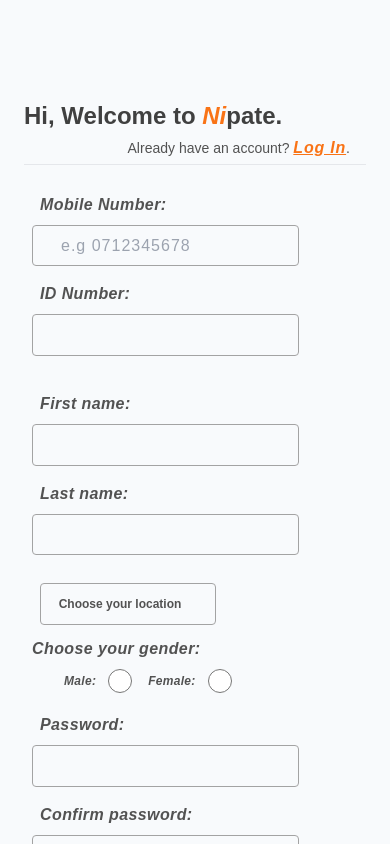
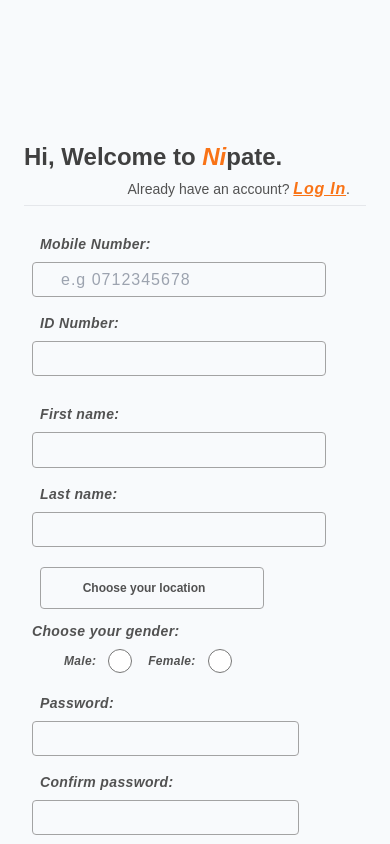
Before and after one commit to Amos-Ditto/NipateWebapp, a Nuxt app: page /auth/register in a window 390 px wide. Built offline with nearby package versions, Linux system fonts and the light colour scheme.

Commit message:
🔄 redo/undo custom views

```diff
--- a/components/context/RequestCard.vue
+++ b/components/context/RequestCard.vue
@@ -13,6 +13,6 @@
 </template>
 <style scoped>
 .card {
-    transition: scale 200ms ease;
+    transition: transform 200ms ease;
 }
 </style>
--- a/components/designs/MobileSideBar.vue
+++ b/components/designs/MobileSideBar.vue
@@ -51,7 +51,7 @@ ul li a::before {
     @apply hover:text-orange-500 rounded;
 }
 .authbtns button:nth-child(2) {
-    @apply border-blue-800 border;
+    @apply border-blue-800 border hover:border-orange-500;
 }
 .authbtns button a {
     @apply w-full h-full;
--- a/components/utils/HumberBtn.vue
+++ b/components/utils/HumberBtn.vue
@@ -32,6 +32,7 @@ const onOpen = ():void => {
 .menubtn::before , .menubtn::after {
     content: '';
     @apply absolute w-[80%] h-[3.1px] bg-neutral-500 rounded;
+    transition: transform 300ms ease;
 }
 .menubtn::before {
     @apply -translate-y-[9px];
--- a/pages/auth/register.vue
+++ b/pages/auth/register.vue
@@ -17,6 +17,7 @@ const loading = ref<boolean>(false);
 const fetcherror = ref<boolean>(false);
 const catcherror = ref<boolean>(false);
 
+const check_no_validity = ref<boolean>(false);
 const valid_no = ref<boolean>(false);
 const valid_id = ref<boolean>(false);
 const valid_fname = ref<boolean>(false);
@@ -40,12 +41,14 @@ const selectLocation = (id: number, Name: string):void => {
 }
 
 const createAccount = async () => {
+    check_no_validity.value = false;
     valid_no.value = false; valid_id.value = false; valid_fname.value = false; valid_lname.value = false;
     valid_location.value = false; valid_gender.value = false; valid_password.value = false; valid_cpassword.value = false;
 
     fetcherror.value = false; catcherror.value = false;
     // Validate form
     if (mobilenumber.value.length < 9) {valid_no.value = true; return;}
+    if (mobilenumber.value.length >= 11) {check_no_validity.value = true; return;}
 
     if (id_number.value === undefined) {valid_id.value = true; return;}
 
@@ -132,44 +135,48 @@ const retryCreateAccount = () => {
                 </div>
                 <div class="mobile-id-fields w-full py-2 flex flex-col md:grid md:grid-cols-2">
                     <div class="input-field py-2 flex flex-col gap-2">
-                        <label for="m-number" class="italic pl-2 font-semibold tracking-wide">Mobile Number: <span class="valid" v-if="valid_no">*</span></label>
+                        <label for="m-number" class="italic pl-2 text-sm sm:text-base font-semibold tracking-wide ">
+                            Mobile Number:
+                            <span class="valid" v-if="valid_no">*</span>
+                            <span class="text-red-400 text-xs font-light pl-3" v-if="check_no_validity">enter in valid format</span>
+                        </label>
                         <div class="input w-full relative">
                             <input
                                 type="text" id="m-number" placeholder="e.g 0712345678 "
-                                class="outline-none h-[2.6rem] w-[80%]  border border-neutral-400 rounded pl-7 md:pl-9  pr-1"
+                                class="outline-none h-[2.2rem] sm:h-[2.6rem] w-[88%] sm:w-[80%]  border border-neutral-400 rounded pl-7 md:pl-9  pr-1"
                                 v-model="mobilenumber"
                             >
-                            <div class="i-mdi-phone absolute left-0 top-0 translate-x-[50%] translate-y-[80%]" />
+                            <div class="i-mdi-phone absolute left-0 top-0 translate-x-[50%] translate-y-[60%]" />
                         </div>
                     </div>
                     <div class="input-field py-2 flex flex-col gap-2">
-                        <label for="id-no" class="italic pl-2 font-semibold tracking-wide">ID Number: <span class="valid" v-if="valid_id">*</span></label>
+                        <label for="id-no" class="italic pl-2 text-sm sm:text-base font-semibold tracking-wide ">ID Number: <span class="valid" v-if="valid_id">*</span></label>
                         <div class="input w-full relative">
-                            <input type="number" id="id-no" class="outline-none h-[2.6rem] w-[80%]  border border-neutral-400 rounded pl-7 pr-1" v-model="id_number">
-                            <div class="i-mdi-account-circle absolute left-0 top-0 translate-x-[50%] translate-y-[80%]" />
+                            <input type="number" id="id-no" class="outline-none h-[2.2rem] sm:h-[2.6rem] w-[88%] sm:w-[80%]  border border-neutral-400 rounded pl-7 pr-1" v-model="id_number">
+                            <div class="i-mdi-account-circle absolute left-0 top-0 translate-x-[50%] translate-y-[60%] sm:translate-y-[80%]" />
                         </div>
                     </div>
                 </div>
 
-                <div class="names-field w-full py-2 flex flex-col md:grid md:grid-cols-2">
+                <div class="names-field w-full flex flex-col md:grid md:grid-cols-2">
                     <div class="input-field py-2 flex flex-col gap-2">
-                        <label for="fname" class="italic pl-2 font-semibold tracking-wide">First name: <span class="valid" v-if="valid_fname">*</span></label>
+                        <label for="fname" class="italic pl-2 text-sm sm:text-base font-semibold tracking-wide ">First name: <span class="valid" v-if="valid_fname">*</span></label>
                         <div class="input w-full relative">
-                            <input type="text" id="fname" class="outline-none h-[2.6rem] w-[80%]  border border-neutral-400 rounded pl-7 md:pl-9  pr-1" v-model="fname">
-                            <div class="i-mdi-user absolute left-0 top-0 translate-x-[50%] translate-y-[80%]" />
+                            <input type="text" id="fname" class="outline-none h-[2.2rem] sm:h-[2.6rem]  w-[88%] sm:w-[80%]  border border-neutral-400 rounded pl-7 md:pl-9  pr-1" v-model="fname">
+                            <div class="i-mdi-user absolute left-0 top-0 translate-x-[50%] translate-y-[60%] sm:translate-y-[80%]" />
                         </div>
                     </div>
                     <div class="input-field py-2 flex flex-col gap-2">
-                        <label for="lname" class="italic pl-2 font-semibold tracking-wide">Last name: <span class="valid" v-if="valid_lname">*</span></label>
+                        <label for="lname" class="italic pl-2 text-sm sm:text-base font-semibold tracking-wide ">Last name: <span class="valid" v-if="valid_lname">*</span></label>
                         <div class="input w-full relative">
-                            <input type="text" id="lname" class="outline-none h-[2.6rem] w-[80%]  border border-neutral-400 rounded pl-7 md:pl-9 pr-1" v-model="lname">
-                            <div class="i-mdi-user absolute left-0 top-0 translate-x-[50%] translate-y-[80%]" />
+                            <input type="text" id="lname" class="outline-none h-[2.2rem] sm:h-[2.6rem]  w-[88%] sm:w-[80%]  border border-neutral-400 rounded pl-7 md:pl-9 pr-1" v-model="lname">
+                            <div class="i-mdi-user absolute left-0 top-0 translate-x-[50%] translate-y-[60%] sm:translate-y-[80%]" />
                         </div>
                     </div>
                 </div>
                 <div class="select-location w-full justify-center py-2 px-2 relative">
                     <div
-                        class="select-btn px-1 md:px-3 py-3 md:py-4 max-w-[11rem] md:max-w-[12.5rem] min-h-[2rem]
+                        class="select-btn px-1 md:px-3 py-3 md:py-4 min-w-[11rem] max-w-[14rem] md:max-w-[12.5rem] min-h-[2rem]
                         flex flex-row items-center justify-center gap-4 text-xs md:text-sm font-bold border border-neutral-400 rounded cursor-pointer
                         hover:gap-5 hover:border-neutral-600 hover:text-neutral-800"
                         @click="chooseLocation" :class="valid_location && 'border-red-500'"
@@ -177,14 +184,14 @@ const retryCreateAccount = () => {
                         <p id="locationName" class="truncate">Choose your location</p>
                         <div class="i-mdi-chevron-right text-xl rotate-90 sm:rotate-0" :class="showlocationcomp && '-rotate-90 sm:-rotate-180'" />
                     </div>
-                    <LazyLocationsSelectLocation class=" w-[45%] sm:w-[45%] md:w-[40%] shadow-md rounded h-[12rem] sm:h-[16rem]
+                    <LazyLocationsSelectLocation class=" w-[88%] sm:w-[45%] md:w-[40%] shadow-md rounded h-[12rem] sm:h-[16rem]
                         absolute bottom-1 sm:top-0 left-0 translate-x-1 sm:translate-x-48 md:translate-x-56 translate-y-full sm:translate-y-0
                         z-[99] bg-slate-50 overflow-hidden"
                         v-if="showlocationcomp" @selected-location="selectLocation"
                     />
                 </div>
                 <div class="gender-input w-full flex flex-col">
-                    <h3 class="text-base font-semibold italic tracking-wide">Choose your gender: <span class="valid" v-if="valid_gender">*</span></h3>
+                    <h3 class="text-sm sm:text-base font-semibold italic tracking-wide">Choose your gender: <span class="valid" v-if="valid_gender">*</span></h3>
                     <div class="pl-8 sm:pl-4 w-[16%] flex flex-row gap-4 mt-2">
                         <div class="input-field flex items-center justify-between gap-3">
                             <label for="male" class="italic text-xs font-semibold tracking-wide">Male:</label>
@@ -198,17 +205,17 @@ const retryCreateAccount = () => {
                 </div>
                 <div class="names-field w-full py-2 flex flex-col md:grid md:grid-cols-2">
                     <div class="input-field py-2 flex flex-col gap-2">
-                        <label for="password" class="italic pl-2 font-semibold tracking-wide">Password: <span class="valid" v-if="valid_password">*</span></label>
+                        <label for="password" class="italic pl-2 text-sm sm:text-base font-semibold tracking-wide ">Password: <span class="valid" v-if="valid_password">*</span></label>
                         <div class="input w-full relative">
-                            <input type="password" id="password" class="outline-none h-[2.6rem] w-[80%]  border border-neutral-400 rounded pl-7 md:pl-9  pr-1" v-model="password">
-                            <div class="i-mdi-lock absolute left-0 top-0 translate-x-[50%] translate-y-[80%]" />
+                            <input type="password" id="password" class="outline-none h-[2.2rem] sm:h-[2.6rem] w-[80%]  border border-neutral-400 rounded pl-7 md:pl-9  pr-1" v-model="password">
+                            <div class="i-mdi-lock absolute left-0 top-0 translate-x-[50%] translate-y-[60%] sm:translate-y-[80%]" />
                         </div>
                     </div>
                     <div class="input-field py-2 flex flex-col gap-2">
-                        <label for="cpassword" class="italic pl-2 font-semibold tracking-wide">Confirm password: <span class="valid" v-if="valid_cpassword">*</span></label>
+                        <label for="cpassword" class="italic pl-2 text-sm sm:text-base font-semibold tracking-wide ">Confirm password: <span class="valid" v-if="valid_cpassword">*</span></label>
                         <div class="input w-full relative">
-                            <input type="password" id="cpassword" class="outline-none h-[2.6rem] w-[80%]  border border-neutral-400 rounded pl-7 md:pl-9 pr-1" v-model="confirmpassword">
-                            <div class="i-mdi-lock absolute left-0 top-0 translate-x-[50%] translate-y-[80%]" />
+                            <input type="password" id="cpassword" class="outline-none h-[2.2rem] sm:h-[2.6rem] w-[80%]  border border-neutral-400 rounded pl-7 md:pl-9 pr-1" v-model="confirmpassword">
+                            <div class="i-mdi-lock absolute left-0 top-0 translate-x-[50%] translate-y-[60%] sm:translate-y-[80%]" />
                         </div>
                     </div>
                 </div>
@@ -235,6 +242,7 @@ input {
     letter-spacing: 1px;
     background-color: inherit;
     @apply focus:border-green-700;
+    transition: width 300ms ease;
 }
 .valid {
     @apply text-red-500 text-lg;
```
Also changed, not shown: pages/index.vue (+5 -7 lines).
